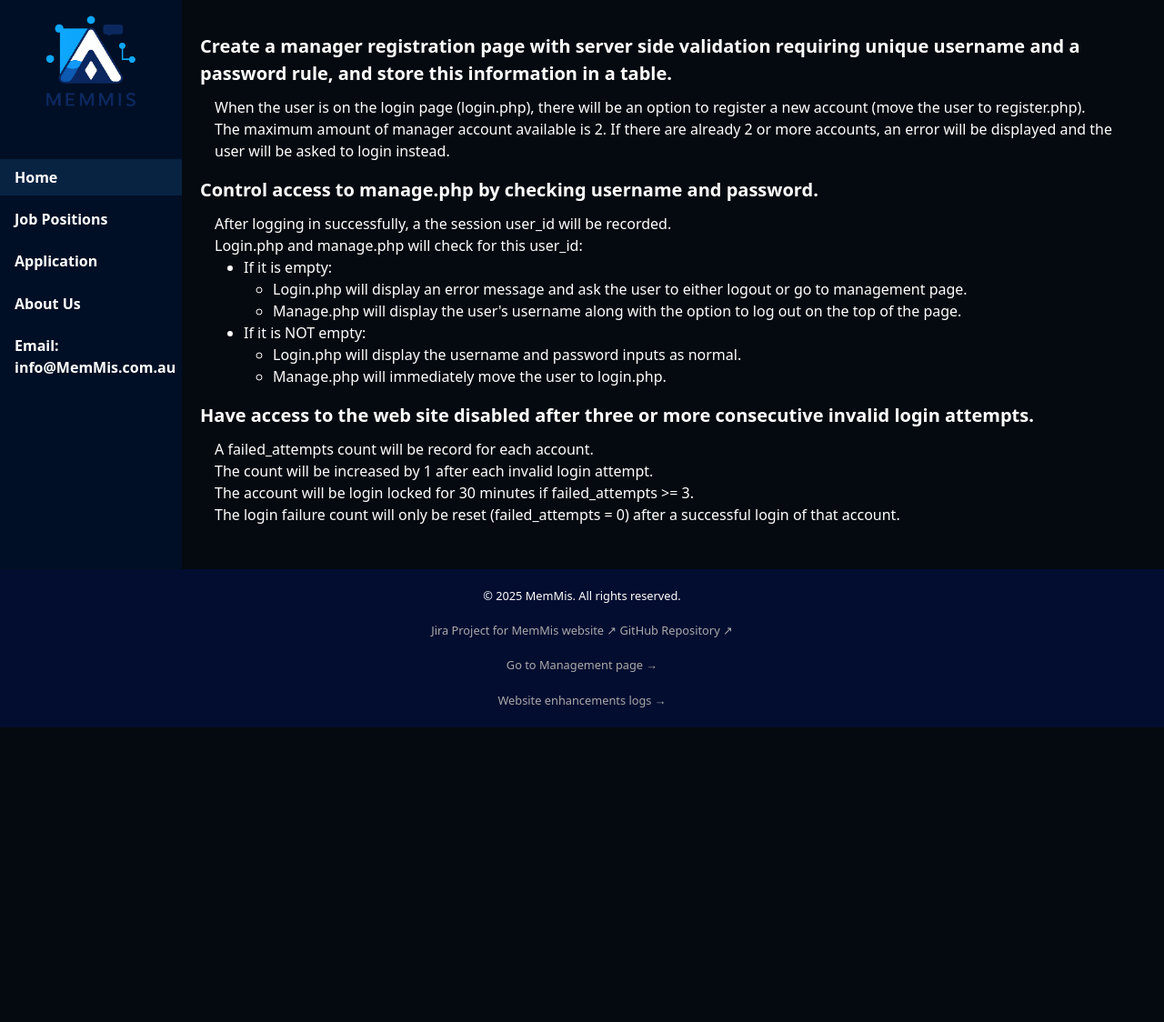
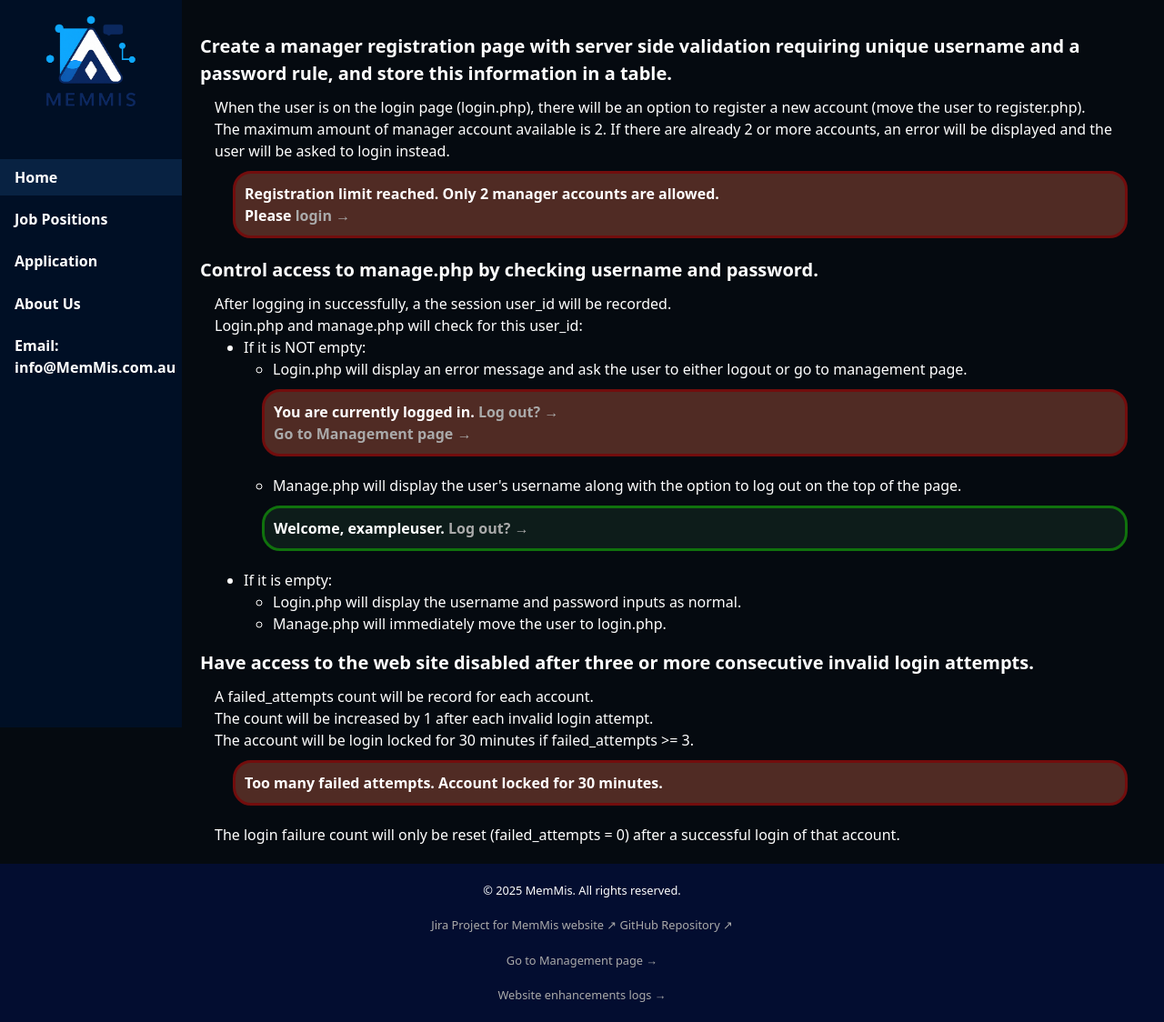
Before and after one commit to TrucNguyen106217880/MemMis_WebProject, a PHP site: page /enhancements.php in a window 1280 px wide. Shown: the whole page at 91% size. Before the commit the page ends 800 px from the top, so only its background shows below. Run offline with PHP 8.4, Linux system fonts and the light colour scheme.

Commit message:
Enhancement page update

```diff
--- a/project2/enhancements.php
+++ b/project2/enhancements.php
@@ -20,20 +20,31 @@
 					a new account (move the user to register.php).<br>
 					The maximum amount of manager account available is 2. If there are already 2 or more
 					accounts, an error will be displayed and the user will be asked to login instead.<br>
+					<div class="notification_error">
+						<?= $limit="<p>Registration limit reached. Only 2 manager accounts are allowed.</p>" ?>
+						<?= "<p>Please <a href='login.php' class='internal_link'>login</a></p>" ?>
+					</div>
 				</dd>
 				<dt>Control access to manage.php by checking username and password.</dt>
 				<dd>After logging in successfully, a the session user_id will be recorded.<br>
 					Login.php and manage.php will check for this user_id: <br>
 					<ul>
-						<li>If it is empty:
+						<li>If it is NOT empty:
 							<ul>
 								<li>Login.php will display an error message and ask the user to either logout or
 									go to management page.</li>
+								<div class='notification_error'>
+									<p>You are currently logged in. <a href='logout.php' class='internal_link'>Log out?</a></p>
+									<p><a href='manage.php' class='internal_link'>Go to Management page</a></p>
+								</div>
 								<li>Manage.php will display the user's username along with the option to log out
 									on the top of the page.</li>
+								<div class="notification_success">
+									<p>Welcome, exampleuser. <a href="logout.php" class="internal_link">Log out?</a></p>
+								</div>
 							</ul>
 						</li>
-						<li>If it is NOT empty:
+						<li>If it is empty:
 							<ul>
 								<li>Login.php will display the username and password inputs as normal.</li>
 								<li>Manage.php will immediately move the user to login.php.</li>
@@ -45,6 +56,9 @@
 				<dd>A failed_attempts count will be record for each account.<br>
 					The count will be increased by 1 after each invalid login attempt. <br>
 					The account will be login locked for 30 minutes if failed_attempts >= 3.<br>
+					<div class='notification_error'>
+						<p>Too many failed attempts. Account locked for 30 minutes.</p>
+					</div>
 					The login failure count will only be reset (failed_attempts = 0) after a successful login of that account.<br>
 				</dd>
 			</dl>
--- a/project2/register.php
+++ b/project2/register.php
@@ -52,7 +52,7 @@
 				$result = $stmt->get_result();
 				$dupe = $result->fetch_assoc();
 				if (!empty($dupe)) {
-					$errors[] = 'Username already exists. Choose another.';
+					$errors[] = 'Username already exists. Please choose another.';
 				}
 				else {
 					$hash = password_hash($password, PASSWORD_DEFAULT);
```
